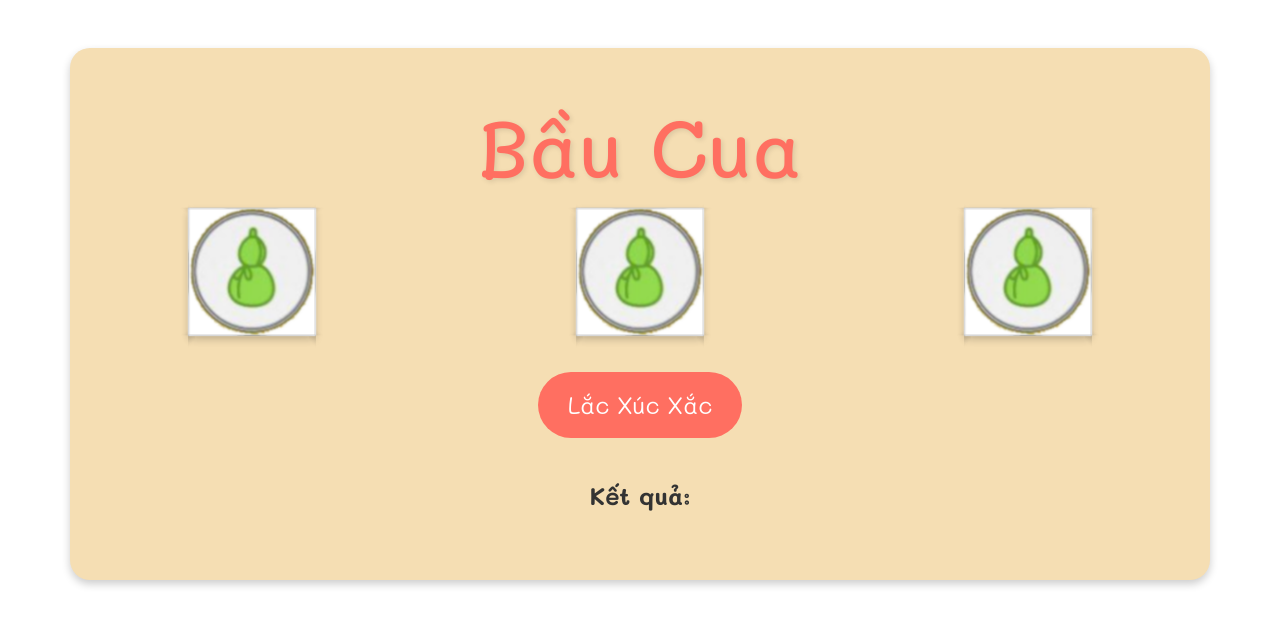
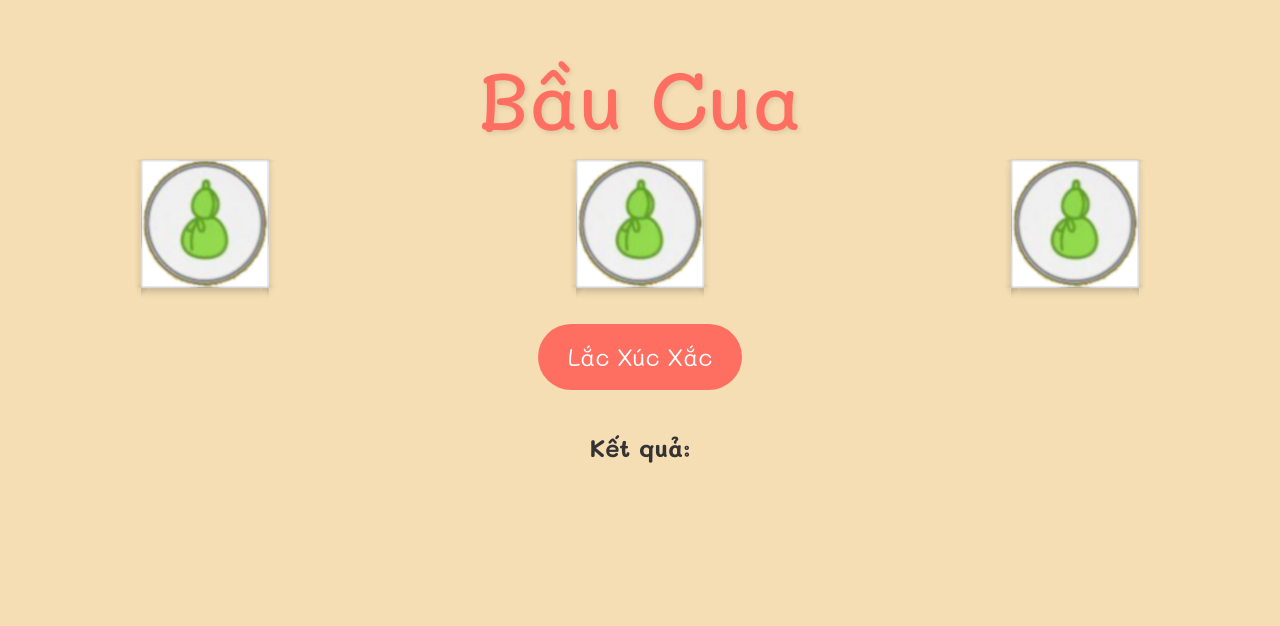
Before and after one commit to tungpham42/baucua, a React (Create React App) app: page / in a window 1280 px wide. Shown: the top 626 px of the page. Built offline with nearby package versions, Linux system fonts and the light colour scheme.

Commit message:
full height

```diff
--- a/src/App.js
+++ b/src/App.js
@@ -4,7 +4,7 @@ import { Container } from "react-bootstrap";
 
 function App() {
   return (
-    <Container className="text-center col-12 my-lg-5 my-md-5 my-sm-0 p-0">
+    <Container className="text-center col-12 p-0">
       <GameBoard />
     </Container>
   );
--- a/src/index.css
+++ b/src/index.css
@@ -8,27 +8,24 @@ body {
 }
 
 body {
-  background-color: #f5f5f5;
+  background-color: wheat !important;
   font-family: "Mali", serif !important;
   color: #333;
+  height: 100vh;
 }
-
+.container:has(.game-board) {
+  max-width: 100%;
+  width: 100%;
+  height: 100%;
+  margin: 0;
+}
 .game-board {
   background-color: wheat;
   padding: 50px 0;
-  border-radius: 20px;
-  box-shadow: 0 4px 8px rgba(0, 0, 0, 0.2);
+  border-radius: 0;
   text-align: center;
-}
-@media all and (max-width: 768px) {
-  .container:has(.game-board) {
-    max-width: 100%;
-  }
-  .game-board {
-    border-radius: 0;
-    height: 100%;
-    width: 100%;
-  }
+  height: 100%;
+  width: 100%;
 }
 h1 {
   font-size: 5rem !important;
```
